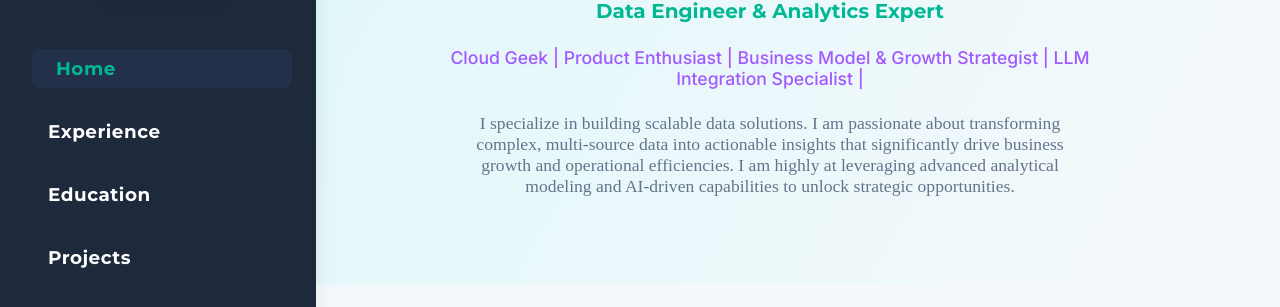
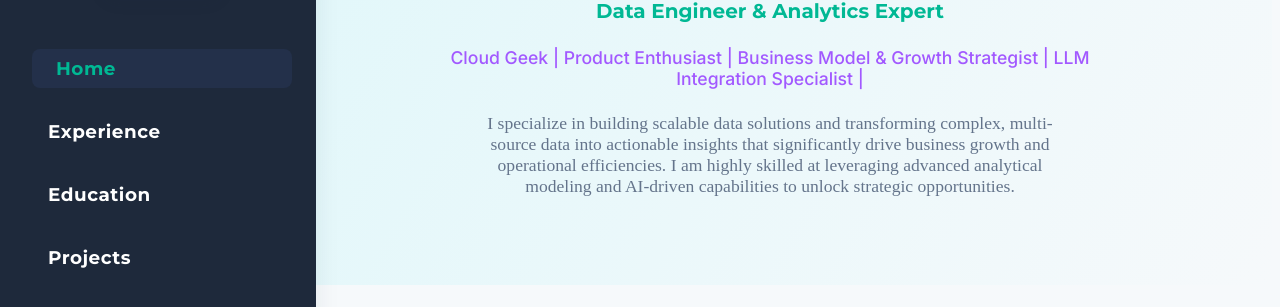
Before and after one commit to AAJaisiv/github.io, a Jekyll site: the page built from index.html, in a window 1280 px wide and 900 px high. Shown: the part 207-514 px from the top of the window. Built offline with Jekyll 4.4.1, drawn with Linux system fonts in a browser that asks for light colours.

Commit message:
Update index.html

```diff
--- a/index.html
+++ b/index.html
@@ -120,8 +120,8 @@
                     Cloud Geek | Product Enthusiast | Business Model & Growth Strategist | LLM Integration Specialist |
                 </p>
                 <p class="hero-description">
-                  I specialize in building scalable data solutions. I am passionate about transforming complex, multi-source data into actionable insights that significantly drive business growth and operational efficiencies.
-                  I am highly at leveraging advanced analytical modeling and AI-driven capabilities to unlock strategic opportunities.
+                  I specialize in building scalable data solutions and transforming complex, multi-source data into actionable insights that significantly drive business growth and operational efficiencies.
+                  I am highly skilled at leveraging advanced analytical modeling and AI-driven capabilities to unlock strategic opportunities.
                 </p>
             </div>
         </section>
```
